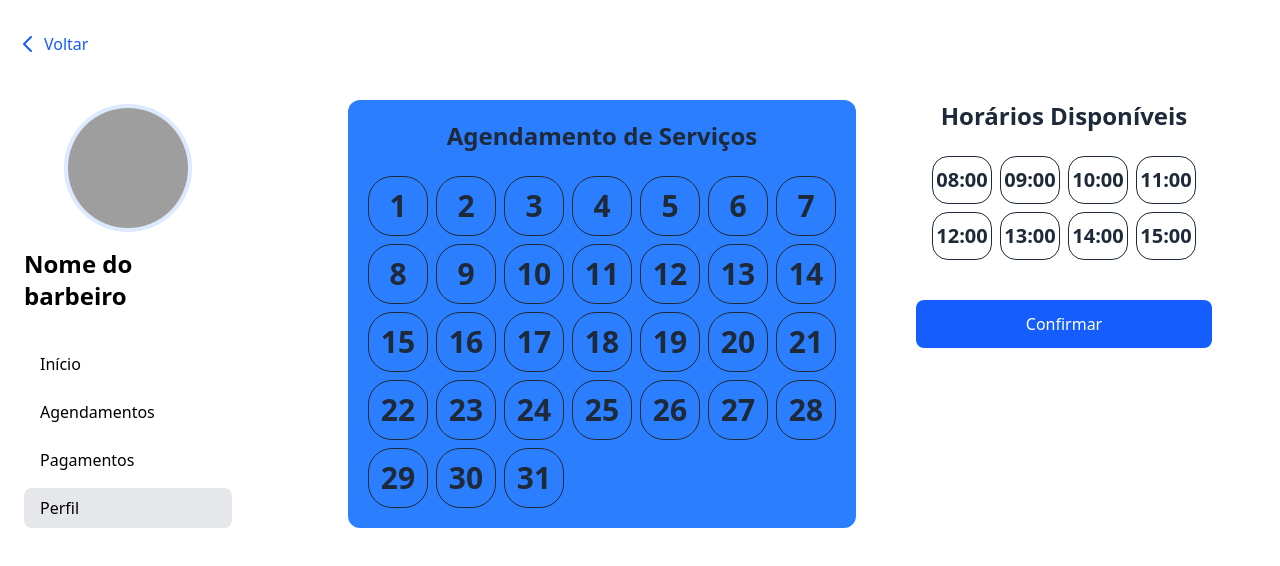
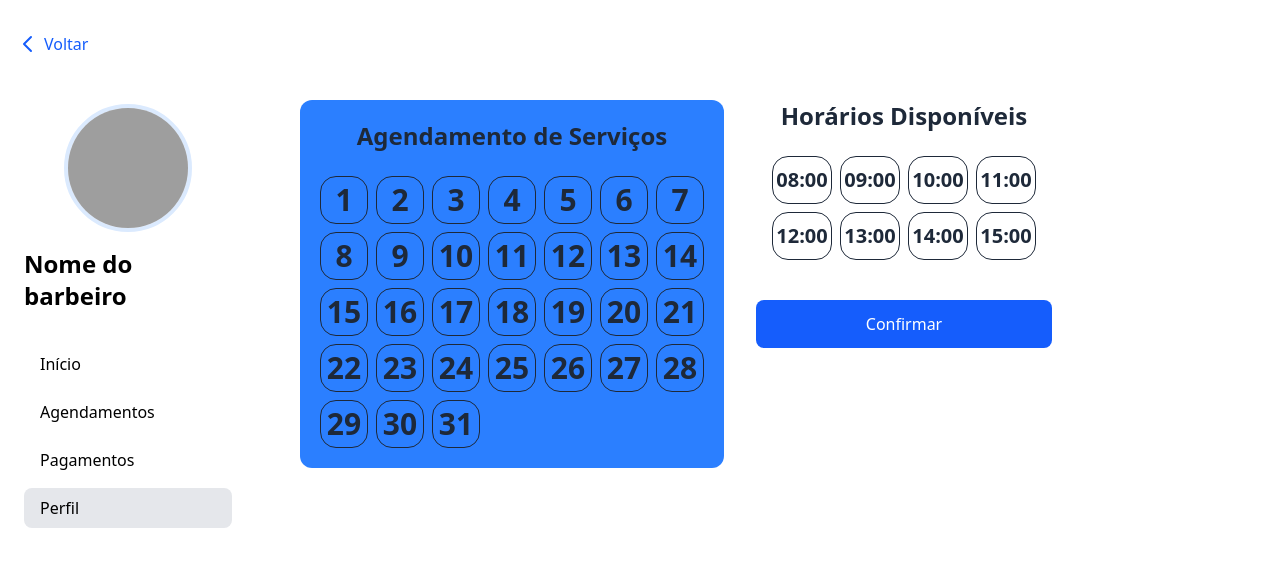
Before and after one commit to AlecYalcin/KNN-Barber-App, a React (Vite) app in the folder front/: page /cliente/agendamento in a window 1280 px wide. Shown: the top 566 px of the page. Built offline with nearby package versions, Linux system fonts and the light colour scheme; grey boxes are pictures that could not be loaded.

Commit message:
feat: adicionada responsividade para telas maiores que 1536px #50

```diff
--- a/front/src/pages/auth/ClienteAgendamento.jsx
+++ b/front/src/pages/auth/ClienteAgendamento.jsx
@@ -27,7 +27,7 @@ const ClienteAgendamento = () => {
 
       <Sidebar />
 
-      <div className="bg-amer-200 lg:w-full lg:ml-70 lg:flex lg:justify-center lg:items-start lg:h-screen lg:gap-10">
+      <div className="bg-amer-200 lg:w-full lg:ml-70 2xl:ml-100 lg:flex lg:items-start lg:h-screen lg:gap-3">
         <div className="grid items-center px-5 py-5 rounded-xl mt-10 bg-blue-500 lg:justify-center lg:mt-15">
           <h1 className="text-2xl font-bold flex justify-center text-gray-800">
             Agendamento de Serviços
@@ -43,7 +43,7 @@ const ClienteAgendamento = () => {
                     value={dia}
                     className="hidden peer"
                   />
-                  <div className="peer-checked:bg-white h-10 w-10 lg:h-15 lg:w-15 lg:rounded-3xl lg:text-3xl rounded-2xl border flex items-center justify-center text-2xl font-bold text-gray-800 hover:bg-white hover:text-blue-500 transition">
+                  <div className="peer-checked:bg-white h-10 w-10 lg:h-12 lg:w-12 lg:rounded-2xl lg:text-3xl 2xl:text-4xl 2xl:h-15 2xl:w-15 2xl:rounded-3xl rounded-2xl border flex items-center justify-center text-2xl font-bold text-gray-800 hover:bg-white hover:text-blue-500 transition">
                     {dia}
                   </div>
                 </label>
@@ -63,14 +63,14 @@ const ClienteAgendamento = () => {
                 (hora) => (
                   <label
                     key={hora}
-                    className=" text-xl rounded-2xl border bg-white h-12 w-15 text-gray-800 font-bold cursor-pointer peer-checked:bg-white peer-checked:text-blue-500"
+                    className=" text-xl rounded-2xl border bg-white h-12 w-15 2xl:h-17 2xl:w-20 2xl:text-2xl text-gray-800 font-bold cursor-pointer peer-checked:bg-white peer-checked:text-blue-500"
                   >
                     <input
                       type="checkbox"
                       className="hidden peer"
                       aria-label={`Selecionar horário ${hora}`}
                     />
-                    <span className="peer-checked:bg-blue-500 peer-checked:text-gray-800 h-full w-full flex items-center justify-center rounded-2xl transition">
+                    <span className="peer-checked:bg-blue-500 peer-checked:text-gray-800 h-full w-full flex items-center justify-center rounded-2xl transition lg:">
                       {hora}
                     </span>
                   </label>
```
